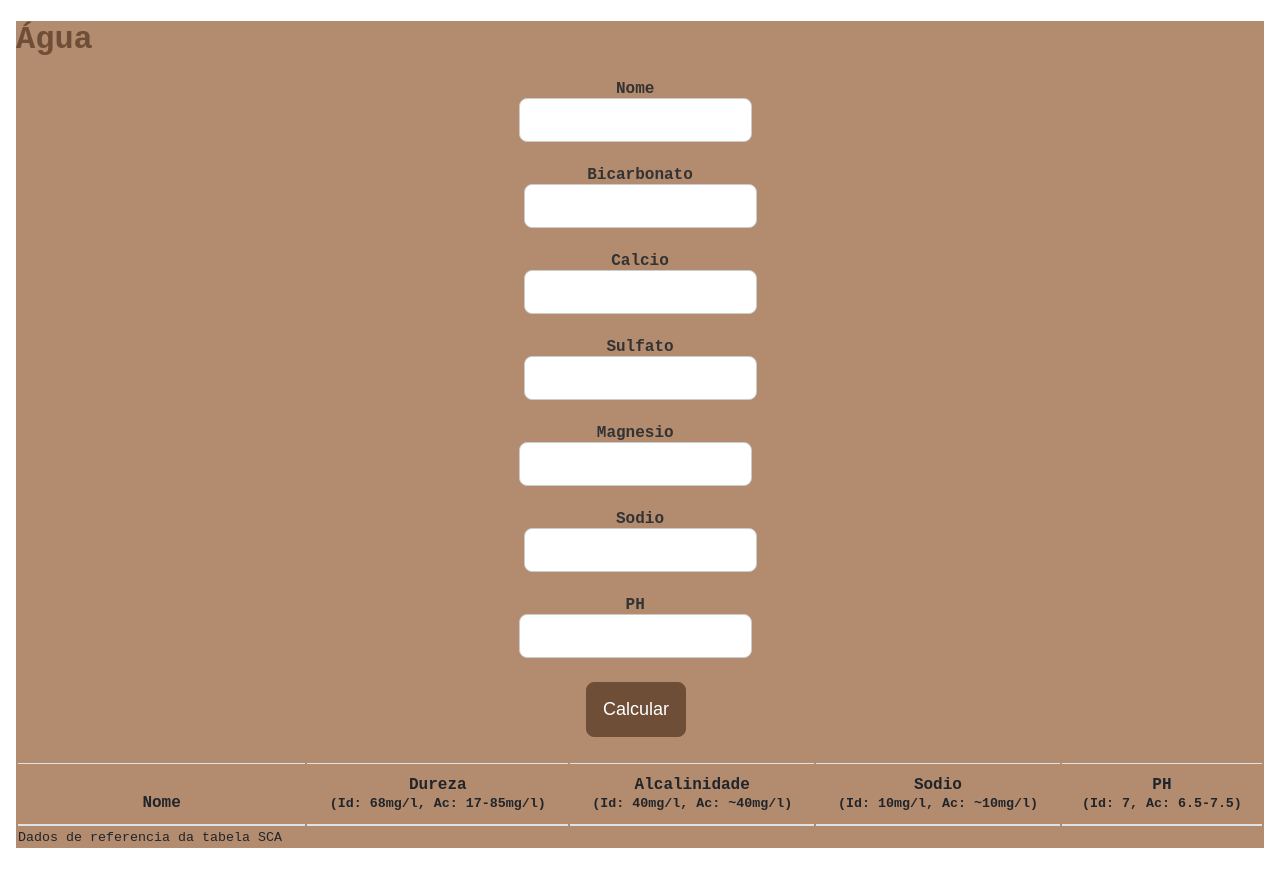
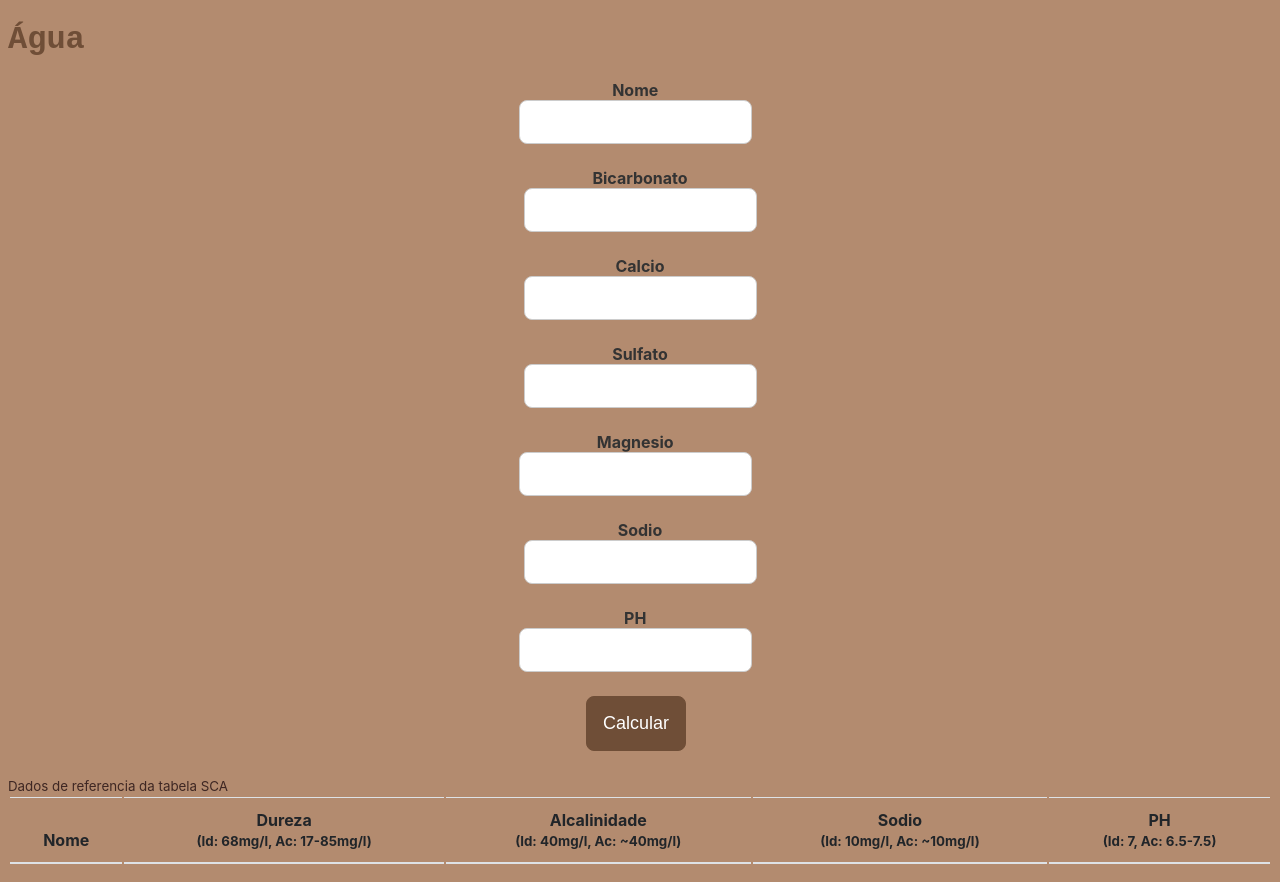
Before and after one commit to dmrramaral/AppCoffee, an Angular app: page /water in a window 1280 px wide. Built offline with nearby package versions, Linux system fonts and the light colour scheme.

Commit message:
bug: retirando smart de dentro da tabela

```diff
--- a/src/app/water/water.component.html
+++ b/src/app/water/water.component.html
@@ -1,6 +1,6 @@
 <!-- Crie um ambiente para calcular a alcalinidade e a dureza e o sodium de um agua inserindo em uma lista abaixo -->
 
-<body>
+
     <div class="container">
         <div class="row">
             <div class="col-md-6">
@@ -44,8 +44,8 @@
                 </form>
             </div>
             <div class="col-md-6">
+                <small>Dados de referencia da tabela SCA</small>
                 <table class="table">
-                    <small>Dados de referencia da tabela SCA</small>
                     <thead>
                         <tr>
                             <th>Nome</th>
@@ -68,4 +68,3 @@
             </div>
         </div>
     </div>
-</body>
--- a/src/app/water/water.component.ts
+++ b/src/app/water/water.component.ts
@@ -16,8 +16,8 @@
   styleUrls: ['./water.component.scss']
 })
 export class WaterComponent implements OnInit {
+
   water!: Water;
-
   listWater: ListWater = { waterList: [] };
   formWater!: FormGroup;
 
@@ -26,47 +26,46 @@
   ) { }
 
   ngOnInit() {
+    this.initializeForm();
+  }
+
+  initializeForm() {
     this.formWater = this.formBuilder.group({
-      nome: [null],
-      bicarbonato: [null],
-      calcio: [null],
-      magnesio: [null],
-      sodio: [null],
-      sulfato: [null],
-      cloreto: [null],
-      alcalinidade: [null],
-      dureza: [null],
-      ph: [null]
+      nome: [''],
+      bicarbonato: [''],
+      calcio: [''],
+      magnesio: [''],
+      sodio: [''],
+      sulfato: [''],
+      cloreto: [''],
+      alcalinidade: [''],
+      dureza: [''],
+      ph: ['']
     });
   }
 
   calcular() {
-    console.log(this.formWater.value);
-    const bicarbonato = this.formWater.get('bicarbonato')?.value || 0;
+    const formValues = this.formWater.value;
+    console.log(formValues);
+    const updatedValues = this.calculateWaterProperties(formValues);
+    this.formWater.patchValue(updatedValues);
+    this.save();
+  }
 
-    const calcio = this.formWater.get('calcio')?.value || 0;
-    const magnesio = this.formWater.get('magnesio')?.value || 0;
-    const sodio = this.formWater.get('sodio')?.value || 0;
-    const sulfato = this.formWater.get('sulfato')?.value || 0;
-    const cloreto = this.formWater.get('cloreto')?.value || 0;
-    const nome = this.formWater.get('nome')?.value || 0;
-    const ph = this.formWater.get('ph')?.value || 0;
-
-    const alcalinidade = bicarbonato * 0.8;
-    const dureza = (calcio * 2.5) + (magnesio * 4.2);
-
-    this.formWater.patchValue({
-      alcalinidade: alcalinidade,
-      dureza: dureza,
-      sodio: sodio,
-      sulfato: sulfato,
-      cloreto: cloreto,
-      nome: nome,
-      ph: ph
-
-    });
-
-    this.save();
+  calculateWaterProperties(values: any) {
+    // Implement the calculation logic here
+    // Example:
+    return {
+      bicarbonato: values.bicarbonato,
+      calcio: values.calcio,
+      magnesio: values.magnesio,
+      sodio: values.sodio,
+      sulfato: values.sulfato,
+      cloreto: values.cloreto,
+      alcalinidade: values.bicarbonato*0.8,
+      dureza: (values.calcio*2.5)+(values.magnesio*4.2),
+      ph: values.ph
+    };
   }
 
   save() {
--- a/src/styles.scss
+++ b/src/styles.scss
@@ -1 +1,26 @@
 /* You can add global styles to this file, and also import other style files */
+// Definindo variáveis de cores com paletas de café
+$primary-color: #6f4e37; // Café marrom
+$secondary-color: #d7ccc8; // Café com leite
+$accent-color: #a1887f; // Café claro
+$background-color: #b38b6f; // Fundo claro
+$text-color: #3e2723; // Texto escuro
+
+// Estilos globais
+body {
+    background-color: $background-color;
+    color: $text-color;
+    font-family: 'Courier New', Courier, monospace;
+}
+
+h1 {
+    color: $primary-color;
+    font-family: 'Courier New', Courier, monospace;
+}
+
+a {
+    color: $primary-color;
+    &:hover {
+        color: $accent-color;
+    }
+}
```
